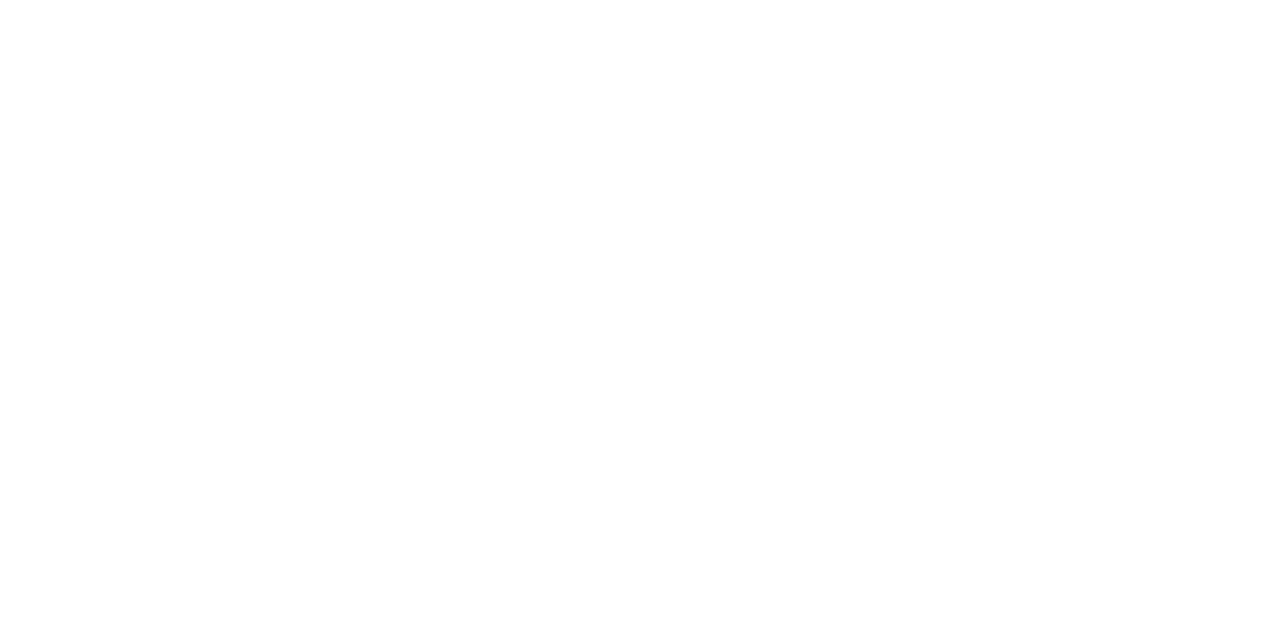
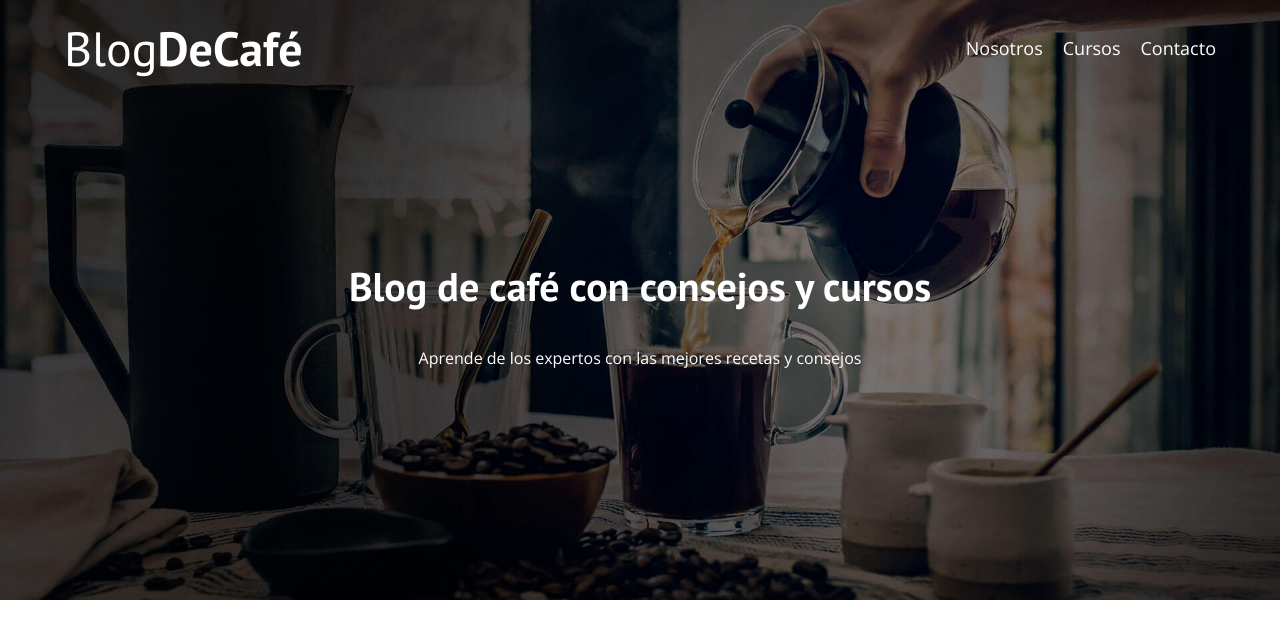
Before and after one commit to franciscopina-CAT/blogcafe, a plain HTML site: page index.html in a window 1280 px wide. Drawn offline with nearby package versions, Linux system fonts and the light colour scheme.

Commit message:
Agregué css al header

```diff
--- a/css/style.css
+++ b/css/style.css
@@ -2,9 +2,9 @@
     --fuenteHeading: 'PT Sans', sans-serif;
     --fuenteParrafos: 'Open Sans', sans-serif;
 
-    --primario: #784D3C
-    --blanco: #ffffff
-    --negro: #000000
+    --primario: #784D3C;
+    --blanco: #ffffff;
+    --negro: #000000;
 }
 
 html {
@@ -51,7 +51,7 @@ img {
 }
 /** Utilidades **/
 .no-margin {
-    margin: 0;
+    margin: 0; /* Para eliminar el margen */
 }
 .no-padding {
     padding: 0;
@@ -59,3 +59,51 @@ img {
 .centrar-texto {
     text-align: center;
 }
+/** Header **/
+.header {
+    background-image: url(../img/banner.jpg);
+    height: 60rem; /** Altura **/
+    background-size: cover; /** Para que tome todo el espacio disponible **/
+    background-repeat: no-repeat; /** Para que no se repita **/
+    background-position: center center; /** Se centra en X e Y **/
+}
+.header__texto {
+    text-align: center;
+    color: var(--blanco);
+    margin-top: 5rem;
+}
+@media (min-width: 768px) {
+    .header__texto {
+        margin-top: 15rem;
+    }
+}
+
+@media (min-width: 768px) {
+    .barra {
+        display: flex; /** Usamos Flex porq es mejor para acomodar en contenedores **/
+        justify-content: space-between; /** Se centra Horizontalmente **/
+        align-items: center; /** Se centra verticalmente **/
+    }
+}
+.logo {
+    color: var(--blanco);
+
+}
+.logo__nombre {
+    font-weight: 400; /** Le hace una letra más delgada **/
+}
+.logo__bold {
+    font-weight: 700;
+}
+@media (min-width: 768px) {
+    .navegacion {
+        display: flex; /** Con esto se pono al lado del otro **/
+        gap: 2rem; /** Los separo **/
+    }
+}
+.navegacion__enlace {
+    display: block; /** Que uno este debajo del otro  **/
+    text-align: center; /** Para centrar el texto **/
+    font-size: 1.8rem;
+    color: var(--blanco);
+}
--- a/index.html
+++ b/index.html
@@ -12,5 +12,26 @@
 </head>
 <body>
 
+    <header class="header">
+
+        <div class="contenedor">
+            <div class="barra">
+                <a class="logo" href="index.html">
+                    <h1 class="logo__nombre no-margin centrar-texto">Blog<span class="logo__bold">DeCafé</span></h1>
+                </a>
+
+                <nav class="navegacion">
+                    <a href="nosotros.html" class="navegacion__enlace">Nosotros</a>
+                    <a href="cursos.html" class="navegacion__enlace">Cursos</a>
+                    <a href="contacto.html" class="navegacion__enlace">Contacto</a>
+                </nav>
+            </div>
+        </div>
+
+        <div class="header__texto">
+            <h2 class="no-margin">Blog de café con consejos y cursos</h2>
+            <p>Aprende de los expertos con las mejores recetas y consejos</p>
+        </div>
+    </header>
 </body>
 </html>
```
